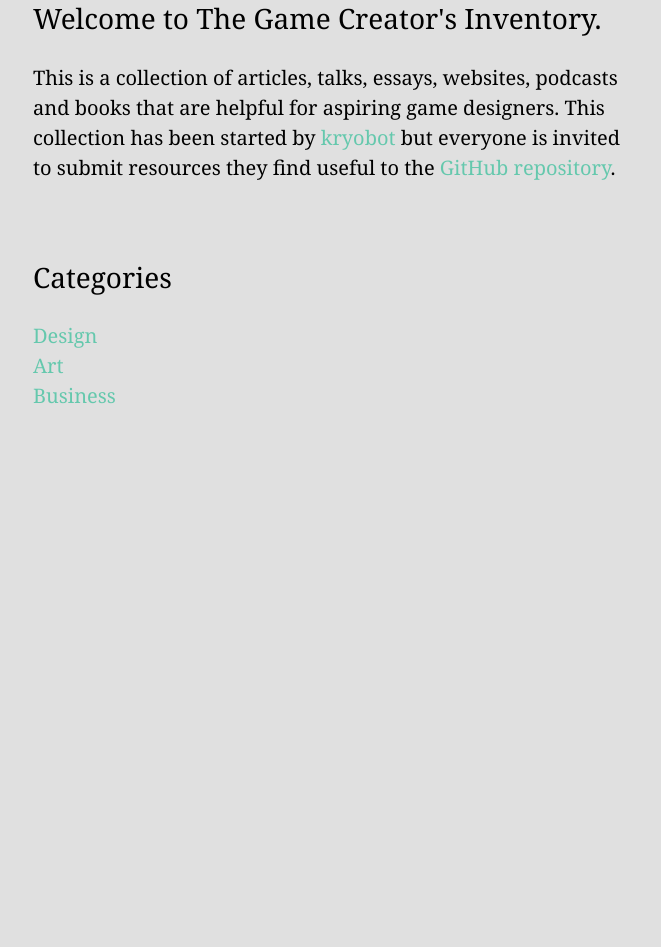
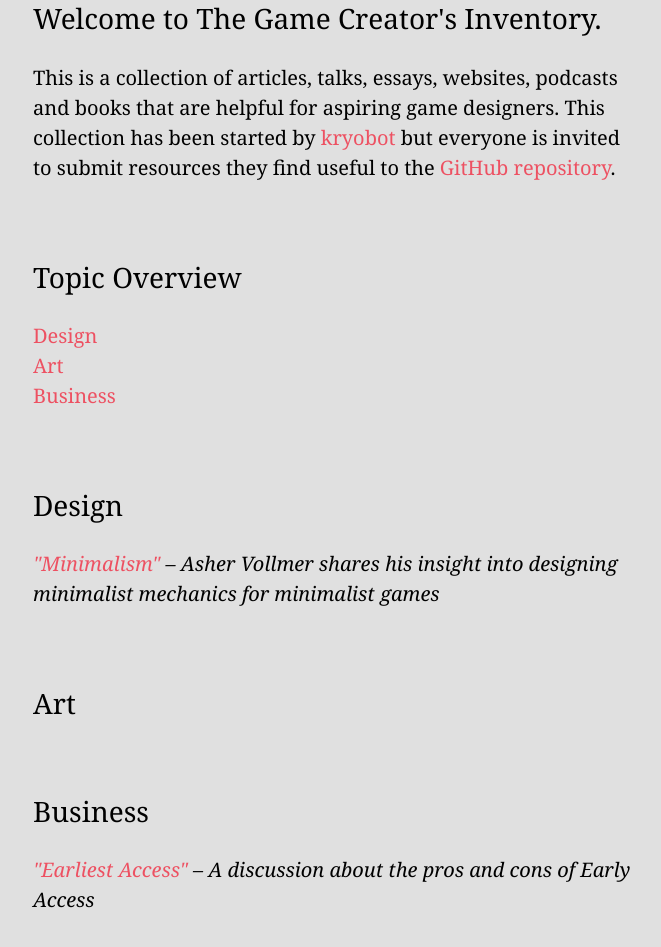
Before and after one commit to kryobot/game-design-resources, a plain HTML site: page index.html in a window 1280 px wide. Shown: the part 157-1104 px from the top of the page, without its empty margins (307-968 px from the left). Before the commit the page ends 800 px from the top, so only its background shows below. Drawn offline with Linux system fonts and the light colour scheme.

Commit message:
first links, color changes

```diff
--- a/assets/css/style.scss
+++ b/assets/css/style.scss
@@ -69,7 +69,7 @@
 }
 
 a {
-  color: #65c8ad;
+  color: #ed5162;
   text-decoration: none;
 }
 
@@ -101,3 +101,21 @@
     }
   }
 }
+
+.list-section {
+  width: 600px;
+  margin: auto;
+  margin-top: 80px;
+  font-size: 20px;
+  li {
+    line-height: 1.5em;
+  }
+  p {
+    font-style: italic;
+  }
+}
+
+.footer {
+  width: 100%;
+  height: 300px;
+}
--- a/index.html
+++ b/index.html
@@ -17,7 +17,7 @@
   </section>
 
   <section class="nav">
-    <h2>Categories</h2>
+    <h2>Topic Overview</h2>
     <ol>
       <li>
         <img src="assets/img/arrow.png">
@@ -34,7 +34,31 @@
     </ol>
   </section>
 
+  <section class="list-section" id="design">
+    <h2>Design</h2>
+    <ul>
+      <li>
+        <p><a href="https://vimeo.com/125164270" target="_blank">"Minimalism"</a> – Asher Vollmer shares his insight into designing minimalist mechanics for minimalist games</p>
+      </li>
+    </ul>
+  </section>
 
+  <section class="list-section" id="art">
+    <h2>Art</h2>
+  </section>
+
+  <section class="list-section" id="business">
+    <h2>Business</h2>
+    <ul>
+      <li>
+        <p><a href="https://vimeo.com/125164270" target="_blank">"Earliest Access"</a> – A discussion about the pros and cons of Early Access</p>
+      </li>
+    </ul>
+  </section>
+
+  <section class="footer">
+
+  </section>
 
 </body>
 </html>
```
Also changed, not shown: assets/css/style.css, assets/img/arrow.png.
